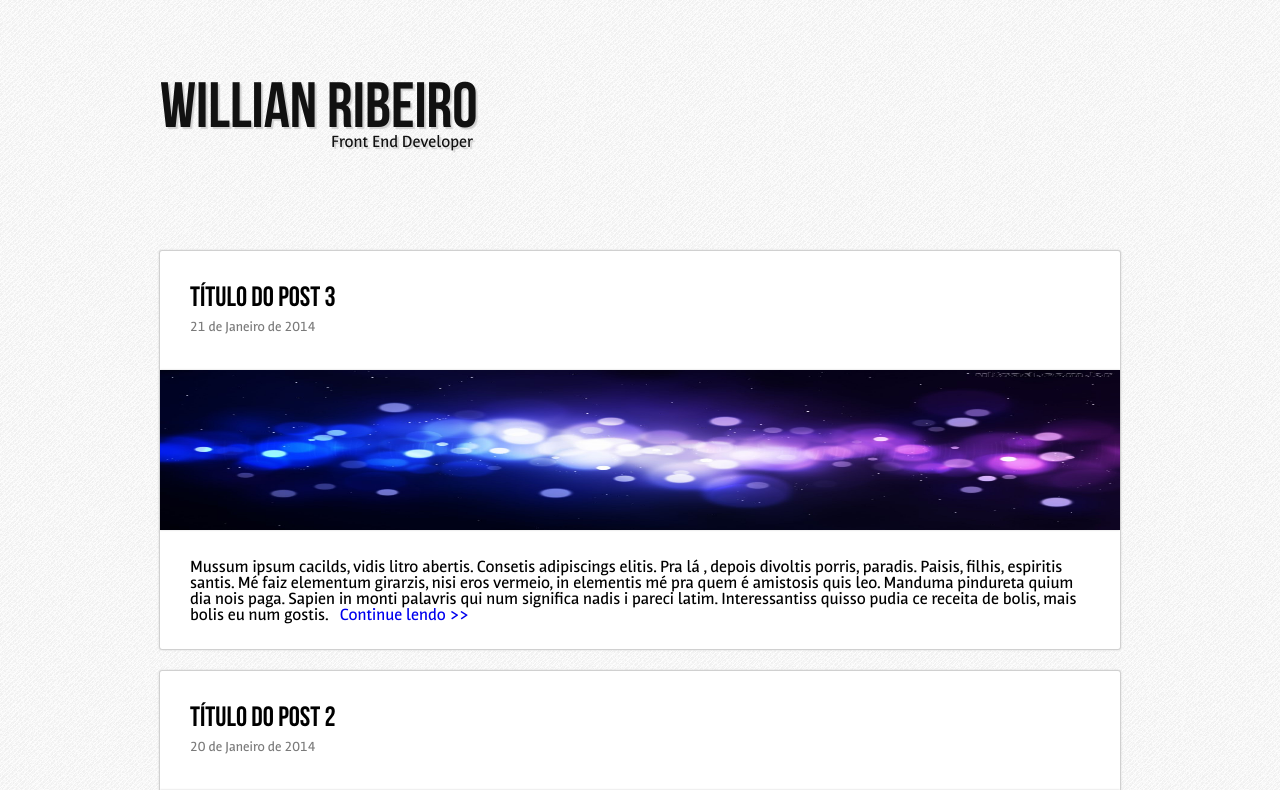
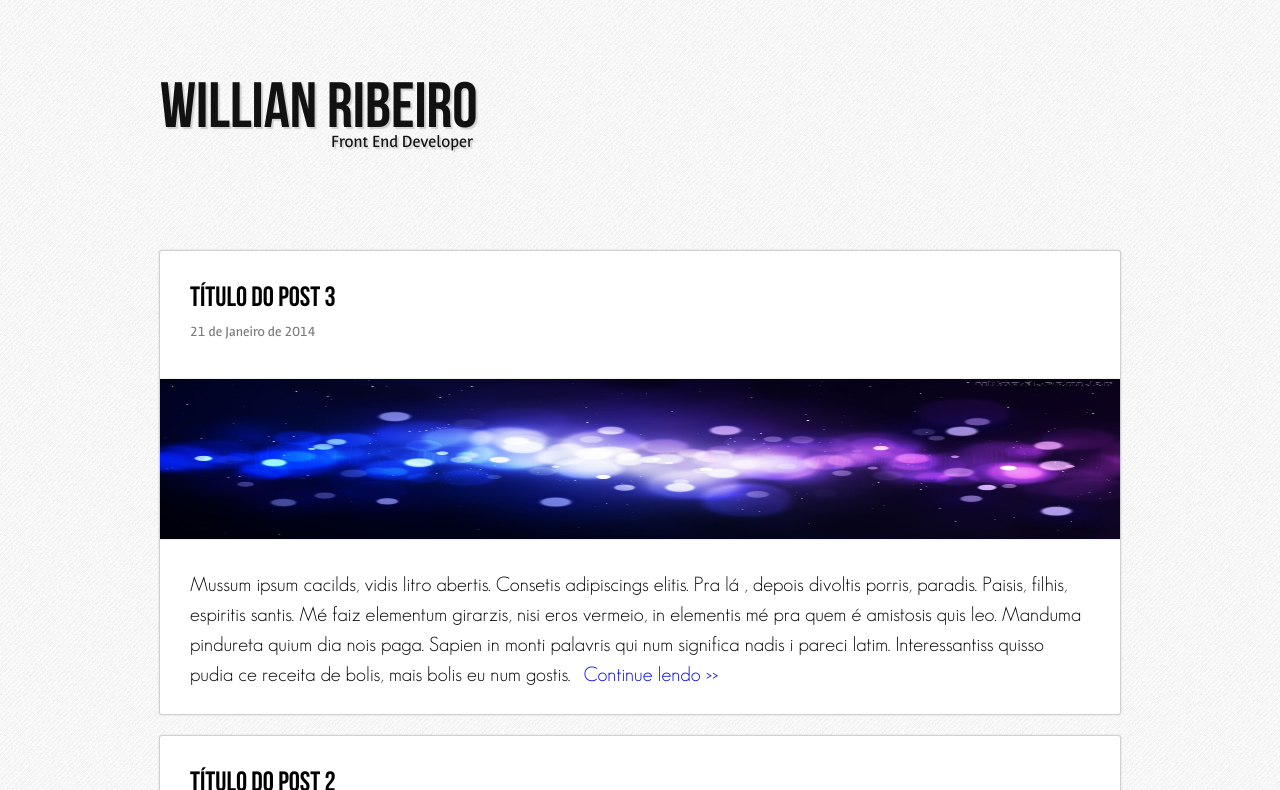
Before and after one commit to willianribeiro/old.personal.blog, a Jekyll site: the page built from index.html, in a window 1280 px wide. Shown: the top 790 px of the page. Built offline with Jekyll 4.4.1, drawn with Linux system fonts in a browser that asks for light colours; grey boxes are pictures that could not be loaded.

Commit message:
Fontes alteradas

```diff
--- a/css/style.css
+++ b/css/style.css
@@ -7,7 +7,7 @@
 }
 
 @font-face {
-	font-family: Unit;
+	font-family: NuvoWeb-Medi;
 	src: url("/fonts/NuvoWeb-Medi.woff") format("woff");
 	font-weight: bold;
 }
@@ -23,11 +23,20 @@
 	font-weight: bold;
 }
 
+
+@font-face {
+	font-family: GeosansLight;
+	src: url("/fonts/GeosansLight.ttf") format("TrueType");
+}
+
 body {
-	font-family: Unit;
+	font-family: GeosansLight;
+	font-size: 20px;
+	line-height: 1.5em;
 	background: url(/img/background.png) #f7f7f7;
-	//position: relative;
 }
+
+
 
 .main-content {
 	width: 100%;
@@ -58,7 +67,7 @@
 }
 
 a.blog-title {
-	font: 2em BebasNeue;
+	font: 64px BebasNeue;
 	line-height: 55px;
 	text-shadow: 2px 2px 1px #D1D1D1;
 	text-transform: uppercase;
@@ -74,7 +83,7 @@
 }
 
 .blog-subtitle {
-	font: 16px Unit;
+	font: 16px NuvoWeb-Medi;
 	text-transform: none;
 	margin-left: 171px;
 	display: block;
@@ -104,7 +113,7 @@
 }
 
 .post-date {
-	font: 13px Unit;
+	font: 13px NuvoWeb-Medi;
 	color: #7a7a7a;
 	margin-bottom: 30px;
 }
@@ -123,7 +132,6 @@
 
 .post-title {
 	font: 28px BebasNeue;
-	margin-bottom: 5px;
 }
 
 
```
Also changed, not shown: fonts/GeosansLight.ttf (added), 9 other files.
